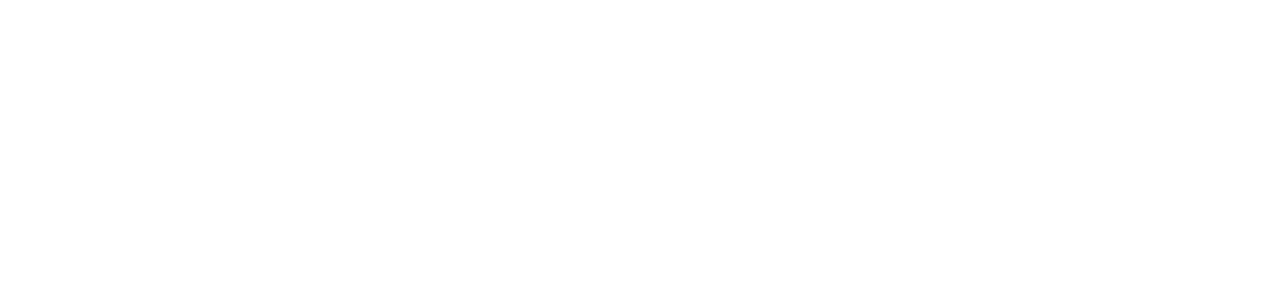
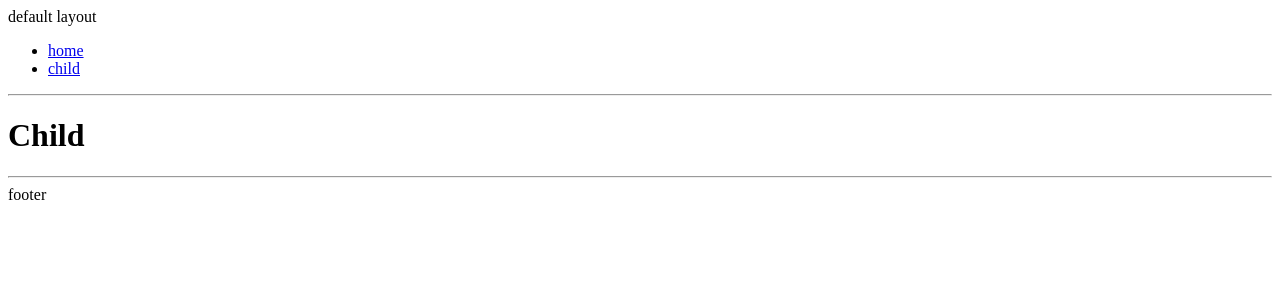
Before and after one commit to yohira0616/nuxt-sandbox, a Nuxt app: page /child in a window 1280 px wide. Before the commit this address had no page. Shown: the top 300 px of the page. Built offline with nearby package versions, Linux system fonts and the light colour scheme.

Commit message:
layout child

```diff
--- /dev/null
+++ b/components/AppNavigation.vue
@@ -0,0 +1,17 @@
+<template>
+  <ul>
+    <li><nuxt-link to="/">home</nuxt-link></li>
+    <li><nuxt-link to="/child">child</nuxt-link></li>
+  </ul>
+
+</template>
+
+<script>
+  export default {
+    name: "AppNavigation"
+  }
+</script>
+
+<style scoped>
+
+</style>
--- a/layouts/default.vue
+++ b/layouts/default.vue
@@ -1,52 +1,22 @@
 <template>
   <div>
+    <span>default layout</span>
+    <AppNavigation />
+    <hr>
     <nuxt/>
+    <hr>
+    <footer>
+      footer
+    </footer>
   </div>
 </template>
+<script>
+  import AppNavigation from '~/components/AppNavigation.vue'
 
-<style>
-html {
-  font-family: "Source Sans Pro", -apple-system, BlinkMacSystemFont, "Segoe UI", Roboto, "Helvetica Neue", Arial, sans-serif;
-  font-size: 16px;
-  word-spacing: 1px;
-  -ms-text-size-adjust: 100%;
-  -webkit-text-size-adjust: 100%;
-  -moz-osx-font-smoothing: grayscale;
-  -webkit-font-smoothing: antialiased;
-  box-sizing: border-box;
-}
+  export default {
+    components:{
+      AppNavigation
+    }
+  }
 
-*, *:before, *:after {
-  box-sizing: border-box;
-  margin: 0;
-}
-
-.button--green {
-  display: inline-block;
-  border-radius: 4px;
-  border: 1px solid #3b8070;
-  color: #3b8070;
-  text-decoration: none;
-  padding: 10px 30px;
-}
-
-.button--green:hover {
-  color: #fff;
-  background-color: #3b8070;
-}
-
-.button--grey {
-  display: inline-block;
-  border-radius: 4px;
-  border: 1px solid #35495e;
-  color: #35495e;
-  text-decoration: none;
-  padding: 10px 30px;
-  margin-left: 15px;
-}
-
-.button--grey:hover {
-  color: #fff;
-  background-color: #35495e;
-}
-</style>
+</script>
--- /dev/null
+++ b/pages/child.vue
@@ -0,0 +1,14 @@
+<template>
+    <div>
+      <h1>Child</h1>
+    </div>
+</template>
+
+<script>
+  export default {
+  }
+</script>
+
+<style scoped>
+
+</style>
```
